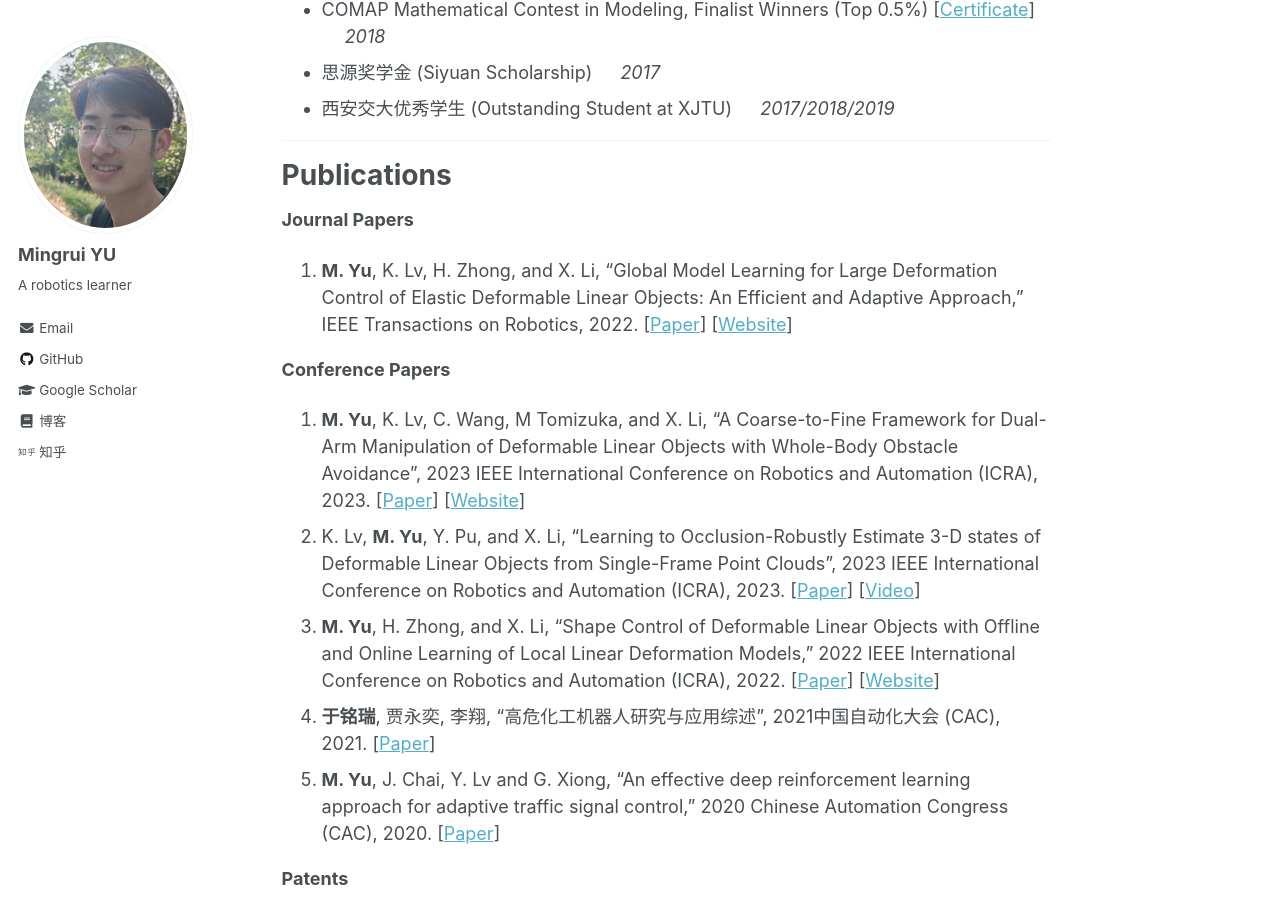
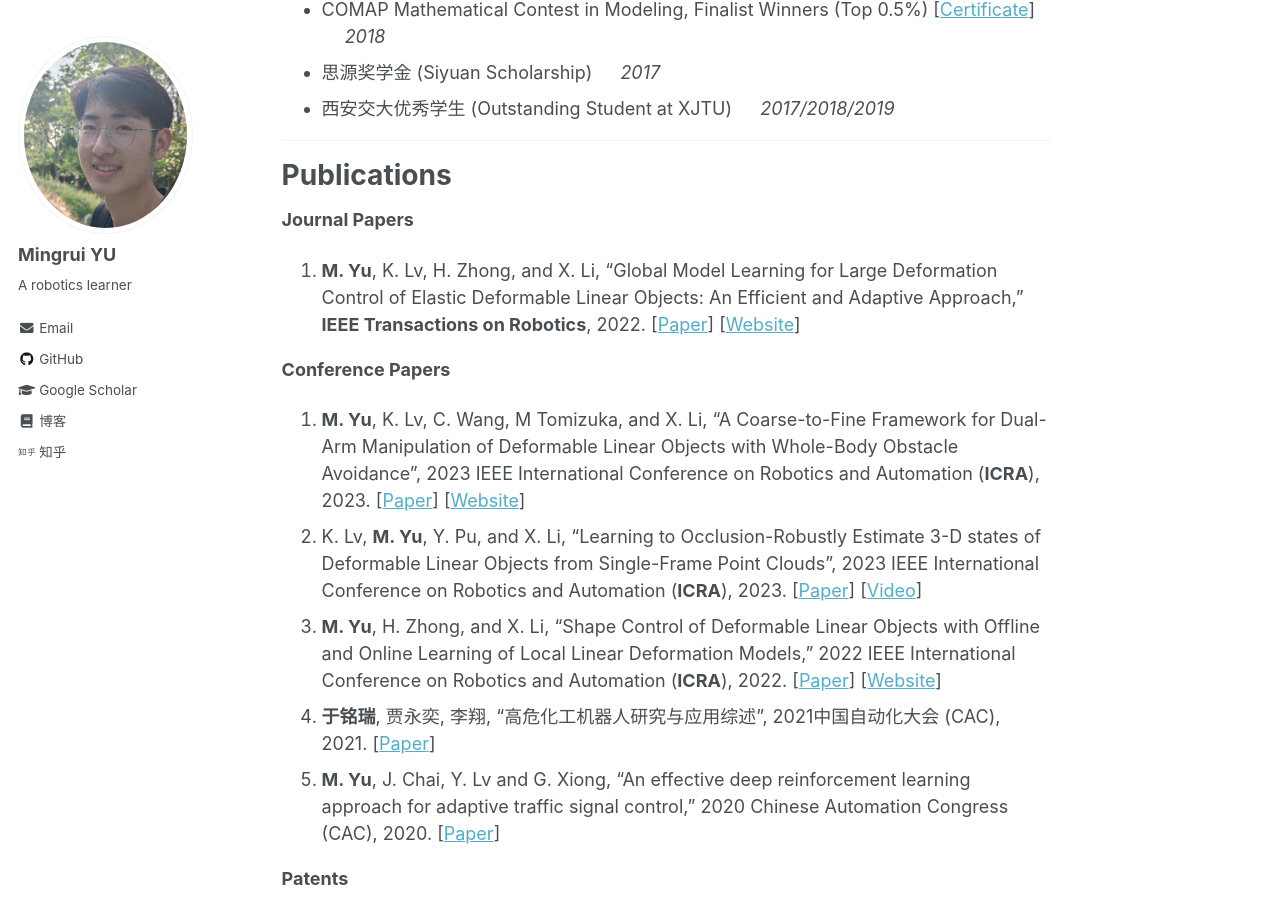
Before and after one commit to Mingrui-Yu/Mingrui-Yu.github.io, a Jekyll site: the page built from _pages/about.md, in a window 1280 px wide and 900 px high, scrolled down 1044 px. Built offline with Jekyll 4.4.1, drawn with Linux system fonts in a browser that asks for light colours.

```diff
--- a/_pages/about.md
+++ b/_pages/about.md
@@ -51,13 +51,13 @@ Publications
 ======
 
 **Journal Papers**
-1. **M. Yu**, K. Lv, H. Zhong, and X. Li, "Global Model Learning for Large Deformation Control of Elastic Deformable Linear Objects: An Efficient and Adaptive Approach," IEEE Transactions on Robotics, 2022. [[Paper](https://arxiv.org/abs/2205.04004)] [[Website](https://mingrui-yu.github.io/shape_control_DLO_2/)]
+1. **M. Yu**, K. Lv, H. Zhong, and X. Li, "Global Model Learning for Large Deformation Control of Elastic Deformable Linear Objects: An Efficient and Adaptive Approach," **IEEE Transactions on Robotics**, 2022. [[Paper](https://arxiv.org/abs/2205.04004)] [[Website](https://mingrui-yu.github.io/shape_control_DLO_2/)]
 
 **Conference Papers**
 
-1. **M. Yu**, K. Lv, C. Wang, M Tomizuka, and X. Li, "A Coarse-to-Fine Framework for Dual-Arm Manipulation of Deformable Linear Objects with Whole-Body Obstacle Avoidance", 2023 IEEE International Conference on Robotics and Automation (ICRA), 2023. [[Paper](https://arxiv.org/abs/2209.11145)] [[Website](https://mingrui-yu.github.io/DLO_planning)]
-2. K. Lv, **M. Yu**, Y. Pu, and X. Li, “Learning to Occlusion-Robustly Estimate 3-D states of Deformable Linear Objects from Single-Frame Point Clouds”, 2023 IEEE International Conference on Robotics and Automation (ICRA), 2023. [[Paper](https://arxiv.org/abs/2210.01433)] [[Video](https://mingrui-yu.github.io/videos/ICRA23_DLO_perception_video.mp4)]
-3. **M. Yu**, H. Zhong, and X. Li, "Shape Control of Deformable Linear Objects with Offline and Online Learning of Local Linear Deformation Models," 2022 IEEE International Conference on Robotics and Automation (ICRA), 2022. [[Paper](https://arxiv.org/abs/2109.11091)] [[Website](https://mingrui-yu.github.io/shape_control_DLO/)]
+1. **M. Yu**, K. Lv, C. Wang, M Tomizuka, and X. Li, "A Coarse-to-Fine Framework for Dual-Arm Manipulation of Deformable Linear Objects with Whole-Body Obstacle Avoidance", 2023 IEEE International Conference on Robotics and Automation (**ICRA**), 2023. [[Paper](https://arxiv.org/abs/2209.11145)] [[Website](https://mingrui-yu.github.io/DLO_planning)]
+2. K. Lv, **M. Yu**, Y. Pu, and X. Li, “Learning to Occlusion-Robustly Estimate 3-D states of Deformable Linear Objects from Single-Frame Point Clouds”, 2023 IEEE International Conference on Robotics and Automation (**ICRA**), 2023. [[Paper](https://arxiv.org/abs/2210.01433)] [[Video](https://mingrui-yu.github.io/videos/ICRA23_DLO_perception_video.mp4)]
+3. **M. Yu**, H. Zhong, and X. Li, "Shape Control of Deformable Linear Objects with Offline and Online Learning of Local Linear Deformation Models," 2022 IEEE International Conference on Robotics and Automation (**ICRA**), 2022. [[Paper](https://arxiv.org/abs/2109.11091)] [[Website](https://mingrui-yu.github.io/shape_control_DLO/)]
 4. **于铭瑞**, 贾永奕, 李翔, "高危化工机器人研究与应用综述", 2021中国自动化大会 (CAC), 2021. [[Paper](https://kns.cnki.net/kcms/detail/detail.aspx?dbcode=CPFD&dbname=CPFDTEMP&filename=ZGZN202110001016&uniplatform=NZKPT&v=yTXq56-lHUDzP6r70Wst4lVFGnfv4CHYCDrmjizd_DZaM8yOR4dOTxj5IYdffmtQS2VgAE2EQ9Y%3d)]
 5. **M. Yu**, J. Chai, Y. Lv and G. Xiong, "An effective deep reinforcement learning approach for adaptive traffic signal control," 2020 Chinese Automation Congress (CAC), 2020. [[Paper](https://doi.org/10.1109/CAC51589.2020.9327396)]
 
```
